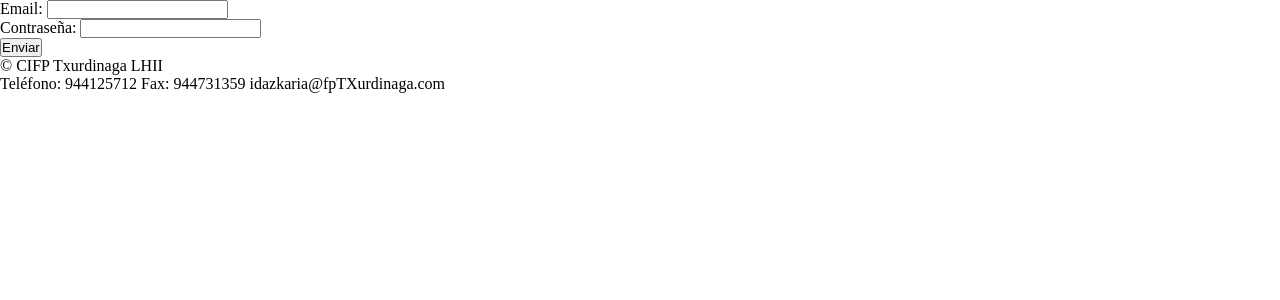
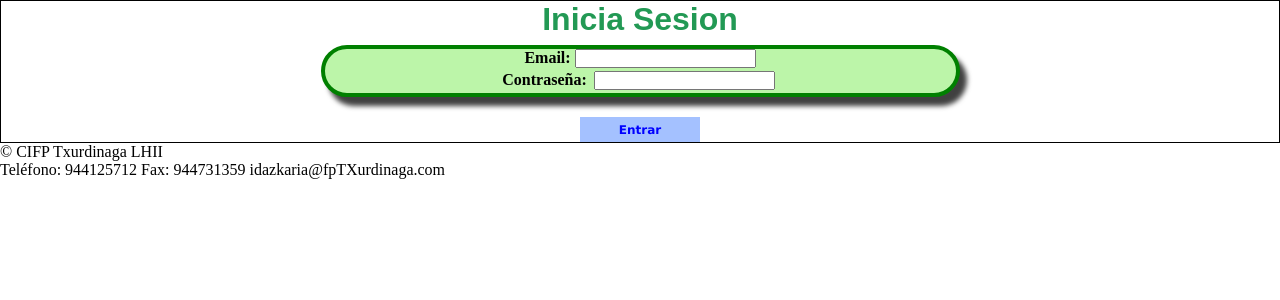
Before and after one commit to ArrobaJGG/BolsaTrabajo, a CodeIgniter app: page /BolsaTrabajo/login_controller in a window 1280 px wide. Shown: the part 190-490 px from the top of the page. Run offline with CodeIgniter, Linux system fonts and the light colour scheme; some libraries are stand-ins or nearby versions.

Commit message:
login semi hecho 10%.. cargando

```diff
--- a/application/controllers/Login_controller.php
+++ b/application/controllers/Login_controller.php
@@ -66,7 +66,7 @@ public function index(){
     $data["titulo"]="Login";
 	$data["javascript"]="assets/js/login_controller.js";
 	$data['libreria'] = array();
-	$data['css'] = array("/BolsaTrabajo/assets/css/cabecera.css");
+	$data['css'] = array("/BolsaTrabajo/assets/css/cabecera.css","/BolsaTrabajo/assets/css/login.css");
 	$this->load->view("includes/header",$data);
 	$this->load->view("login_view",$datos);
 	$this->load->view("includes/footer");
--- a/application/views/login_view.php
+++ b/application/views/login_view.php
@@ -5,8 +5,10 @@ $this->load->helper('form');
 
 	  <div ng-controller="UserController">
    		 <form name="userForm" ng-submit="submit($event)" action="./Login_controller" method="post" novalidate>
-
-  				<label for="email">Email:</label>
+    		<div id="bloque">
+    			<h1>Inicia Sesion</h1>
+    			<div id="contenido">
+	  				<label for="email"><b>Email:</b></label>
 	     		    <input name="email" type="email" ng-model="user.email"  required />
 	      			<span class="messages" ng-show="userForm.$submitted || userForm.email.$touched">
 	        		<span ng-show="userForm.email.$error.required">El campo es obligatorio.</span>
@@ -15,7 +17,7 @@ $this->load->helper('form');
 
 				</br>
 				<tr>
-				<label for="password:">Contraseña:</label>
+					<label for="password:"><b>Contraseña:</b></label>
 						<input type="password" name="contrasena"  ng-model="user.contrasena"  ng-minlength="3" ng-maxlength="45" required/>
 	      					<span class="messages" ng-show="userForm.$submitted || userForm.contrasena.$touched">
 	      						<span ng-show="userForm.contrasena.$error.required">El campo es obligatorio.</span>
@@ -26,8 +28,12 @@ $this->load->helper('form');
 
 
 				</table>
+				</div>
 				<p><?php if(isset($mensaje)) echo $mensaje ?></p>
 		        <?php echo validation_errors(); ?><!--mostrar los errores de validación-->
-		<input type="submit" name="Enviar" value="Enviar" />
+				<div id="botones">
+					<input class="button" type="submit" name="Enviar" value="Entrar" />
+				</div>
+		</div>
 	</form>
 	</div>
--- /dev/null
+++ b/assets/css/login.css
@@ -0,0 +1,55 @@
+#botones{
+	vertical-align: bottom;
+ 	text-align: center;
+ 	margin-top: 20px;
+}
+
+ .button{
+    font-size:12px;
+    font-family:Verdana,Helvetica;
+    font-weight:bold;
+    color:#0000FF;
+    background:#A4C1FF;
+    border:0px;
+    width:120px;
+    height:25px;
+}
+
+  .button:hover
+  {
+  background: #365D9D;
+  background: linear-gradient(left, #365D9D, #436CAD);
+  background: -moz-linear-gradient(left, #365D9D, #436CAD);
+  background: -webkit-linear-gradient(left, #365D9D, #436CAD);
+  background: -o-linear-gradient(left, #365D9D, #436CAD);
+  color: #FFFFFF;
+  border-color: #FBFFAD;
+  }
+ #bloque{
+ 	vertical-align: middle;
+ 	border: solid 1px black;
+ }
+ #contenido{
+ 	border:solid 4px green;
+ 	vertical-align: middle;
+ 	margin-left: 25%;
+ 	margin-right: 25%;
+ 	text-align:center;
+ 	background-color: #BCF5A9;
+ 	border-radius: 200px 200px 200px 200px;
+	-moz-border-radius: 200px 200px 200px 200px;
+	-webkit-border-radius: 200px 200px 200px 200px;
+	-webkit-box-shadow: 7px 9px 5px 0px rgba(0,0,0,0.75);
+	-moz-box-shadow: 7px 9px 5px 0px rgba(0,0,0,0.75);
+	box-shadow: 7px 9px 5px 0px rgba(0,0,0,0.75);
+ }
+ form input[type="text"], input[type="password"]{
+ 	text-align:center;
+ 	margin: 3px;
+ }
+ #bloque h1{
+ 	text-align: center;
+	font-family: fantasy;
+	color: #229954;
+	margin-bottom: 7px;
+ }
```
Also changed, not shown: assets/css/resumen_empresa.css (+3 -20 lines). Lines whose indentation alone changed are shown as unchanged.
